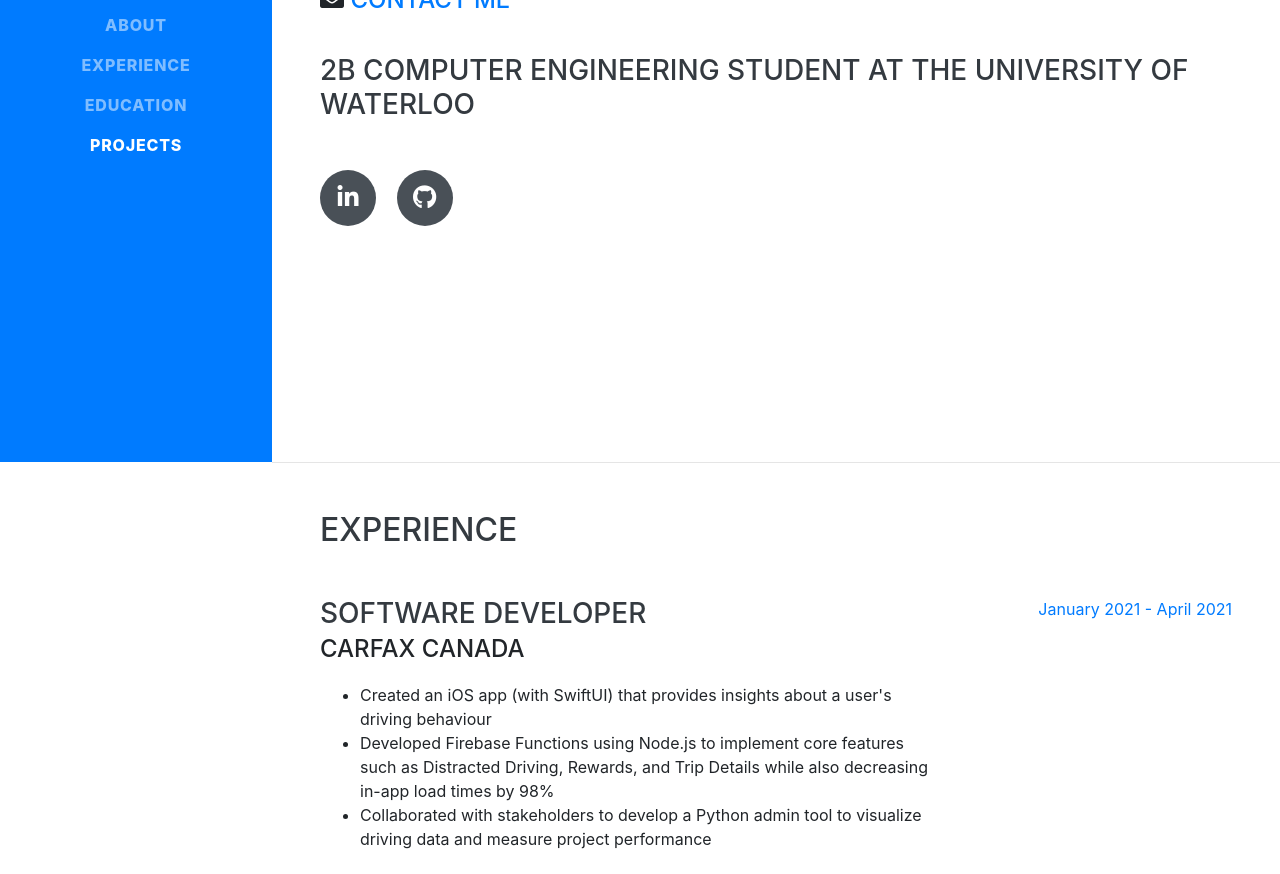
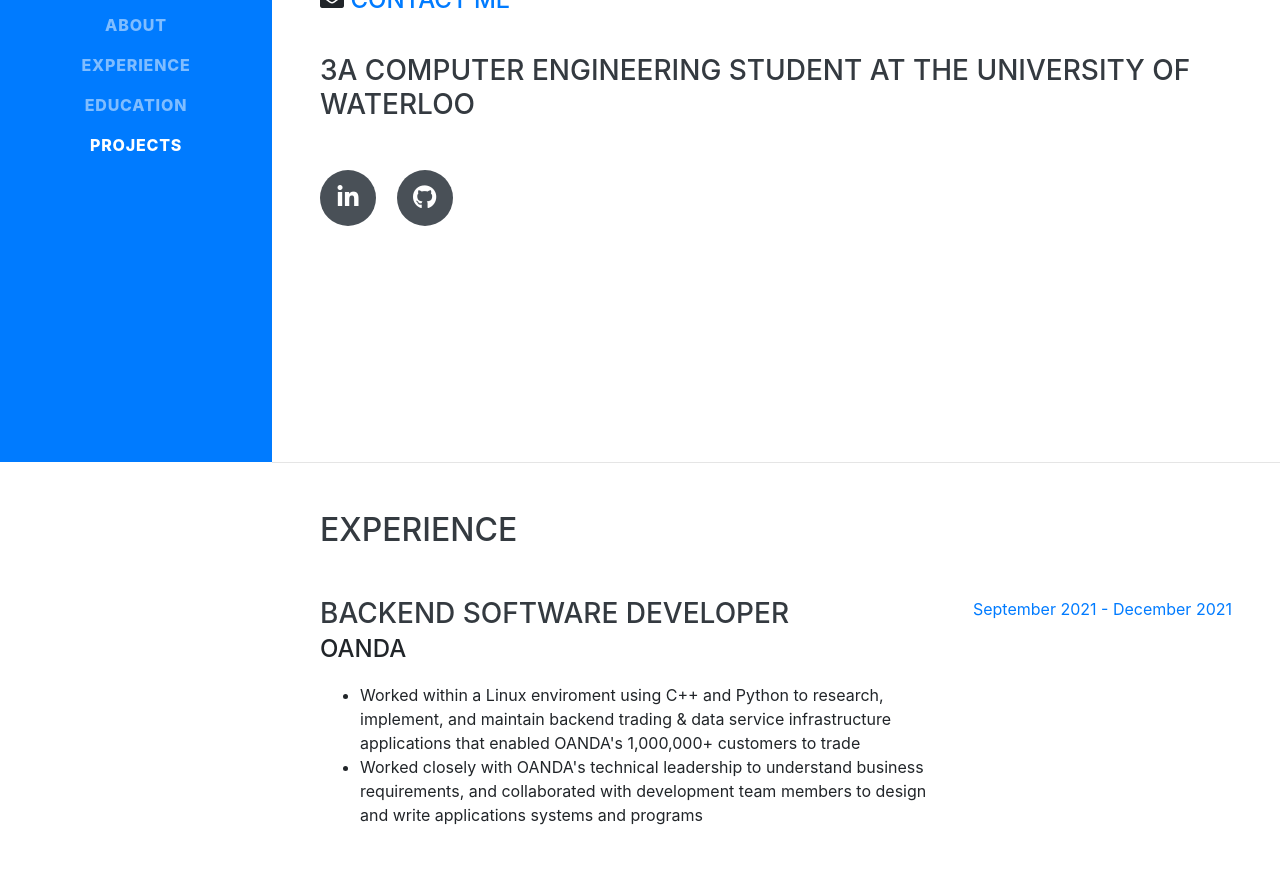
Before and after one commit to satavanan-s/satavanan.github.io, a website with bundled scripts: page index.html in a window 1280 px wide. Shown: the part 338-1212 px from the top of the page. Built offline with nearby package versions, Linux system fonts and the light colour scheme; files whose address does not match are found by name; a web font is replaced by a local one.

Commit message:
Pre-3A Update

```diff
--- a/index.html
+++ b/index.html
@@ -84,7 +84,7 @@
           <button type="button" class="btn btn-dark">View My Resume!</button>
         </a> -->
           <br><br>
-          <h3 class="mb-0">2B Computer Engineering Student at the University of Waterloo </h3>
+          <h3 class="mb-0">3A Computer Engineering Student at the University of Waterloo </h3>
         </div>
         <div class="social-icons">
           <a href="https://www.linkedin.com/in/satavanans/" target="_blank">
@@ -108,6 +108,21 @@
     <section class="resume-section p-3 p-lg-5 d-flex justify-content-center" id="experience">
       <div class="w-100">
         <h2 class="mb-5">Experience</h2>
+
+        <div class="resume-item d-flex flex-column flex-md-row justify-content-between mb-5">
+          <div class="resume-content">
+            <h3 class="mb-0">Backend Software Developer</h3>
+            <div class="subheading mb-3">OANDA</div>
+            <ul>
+              <li>Worked within a Linux enviroment using C++ and Python to research, implement, and maintain backend trading & data service infrastructure applications that enabled OANDA's 1,000,000+ customers to trade</li>
+              <li>Worked closely with OANDA's technical leadership to understand business requirements, and collaborated with development team members to design and write applications systems and programs</li>
+            </ul>
+          </div>
+          <div class="resume-date text-md-right">
+            <span class="text-primary">September 2021 - December 2021</span>
+          </div>
+        </div>
+
 
         <div class="resume-item d-flex flex-column flex-md-row justify-content-between mb-5">
           <div class="resume-content">
@@ -191,8 +206,8 @@
               <li>Term (2A) Dean's Honours List</li>
               <li>Relevent Courses:</li>
               <ul>
+                <li>ECE 252 (Systems Programming and Concurrency): 96%</li>
                 <li>ECE 250 (Algorithms and Data Structures): 95%</li>
-                <li>ECE 150 (Fundamentals of Programming): 93%</li>
               </ul>
             </ul>
 
@@ -363,7 +378,7 @@
             </ul>
           </div>
           <div class="resume-date text-md-right">
-            <span class="text-primary">October 2019 - November 2019</span>
+            <span class="text-primary">October 2019</span>
           </div>
         </div>
 
```
